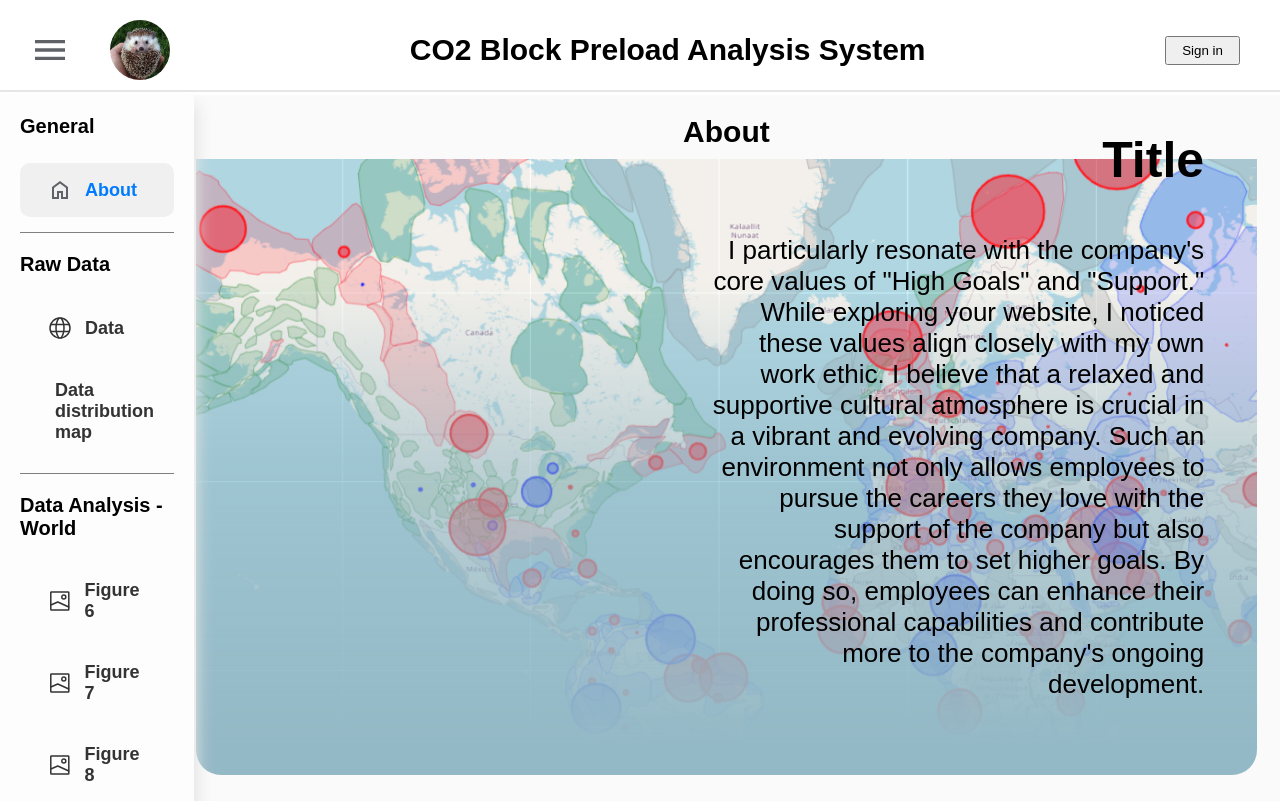
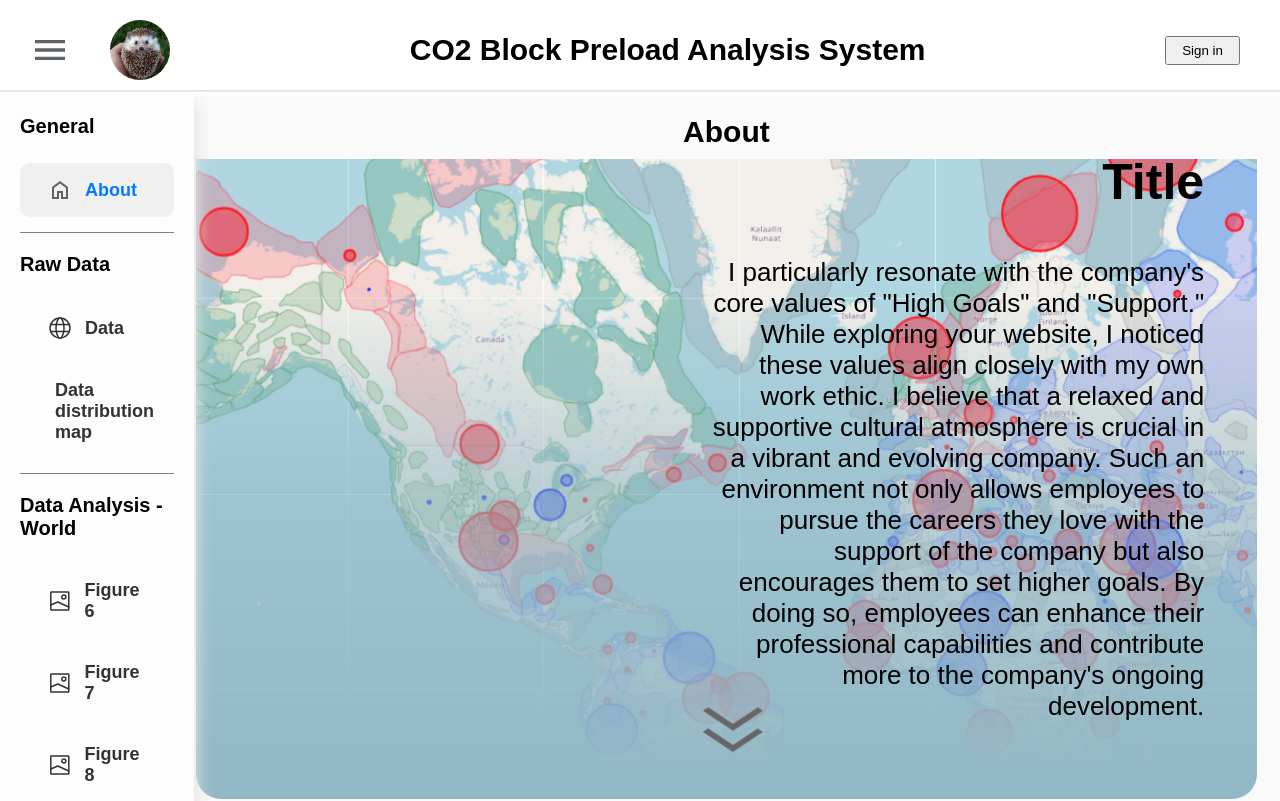
Before and after one commit to acse-mz223/my_irp, a React (Create React App) app in the folder frontend/: page / in a window 1280 px wide. Shown: the top 801 px of the page. Built offline with nearby package versions, Linux system fonts and the light colour scheme; no server answers.

Commit message:
about arrow icon animation

```diff
--- a/frontend/src/About.css
+++ b/frontend/src/About.css
@@ -7,7 +7,7 @@
 }
 
 .main-block{
-    height: 77vh;
+    height: 80vh;
     width: 100%;
     background-image: linear-gradient(to bottom, rgba(255, 255, 255, 0.075) 20%, rgba(148, 185, 198, 0.555) 50%,rgb(148, 185, 198) 95%),
                         url("../public/main-background.png");
@@ -16,6 +16,27 @@
     border-bottom-right-radius: 25px;
     border-bottom-left-radius: 25px;
     margin-bottom: 10vh;
+}
+
+@keyframes bounce{
+    0%, 100%{
+        transform: translateY(0);
+    }
+    50%{
+        transform: translateY(-20px);
+    }
+}
+
+.main-block-arrow{
+    position: absolute;
+    bottom: 30px;
+    left: 45%;
+    width: 120px;
+    height: 80px;
+    animation: bounce 1.5s ease-in-out 0s infinite both;
+    cursor: pointer;
+    border-radius: 40px;
+
 }
 
 .main-block-text{
@@ -116,6 +137,7 @@
     flex-direction: row;
     background-color: antiquewhite;
     margin-top: 10vh;
+    margin-bottom: 10vh;
 }
 
 .third-block-image{
--- a/frontend/src/About.js
+++ b/frontend/src/About.js
@@ -14,6 +14,7 @@ export function About(props){
                             I particularly resonate with the company's core values of "High Goals" and "Support." While exploring your website, I noticed these values align closely with my own work ethic. I believe that a relaxed and supportive cultural atmosphere is crucial in a vibrant and evolving company. Such an environment not only allows employees to pursue the careers they love with the support of the company but also encourages them to set higher goals. By doing so, employees can enhance their professional capabilities and contribute more to the company's ongoing development.
                         </p>
                     </div>
+                    <img src="./arrow_icon.png" className="main-block-arrow"/>
                 </div>
                 <div className="second-block">
                     <img className="second-block-image" src="./paper-chart.png" />
```
Also changed, not shown: frontend/public/arrow_icon.png (added), 1 other file (tests, documents, lock files or other folders).
